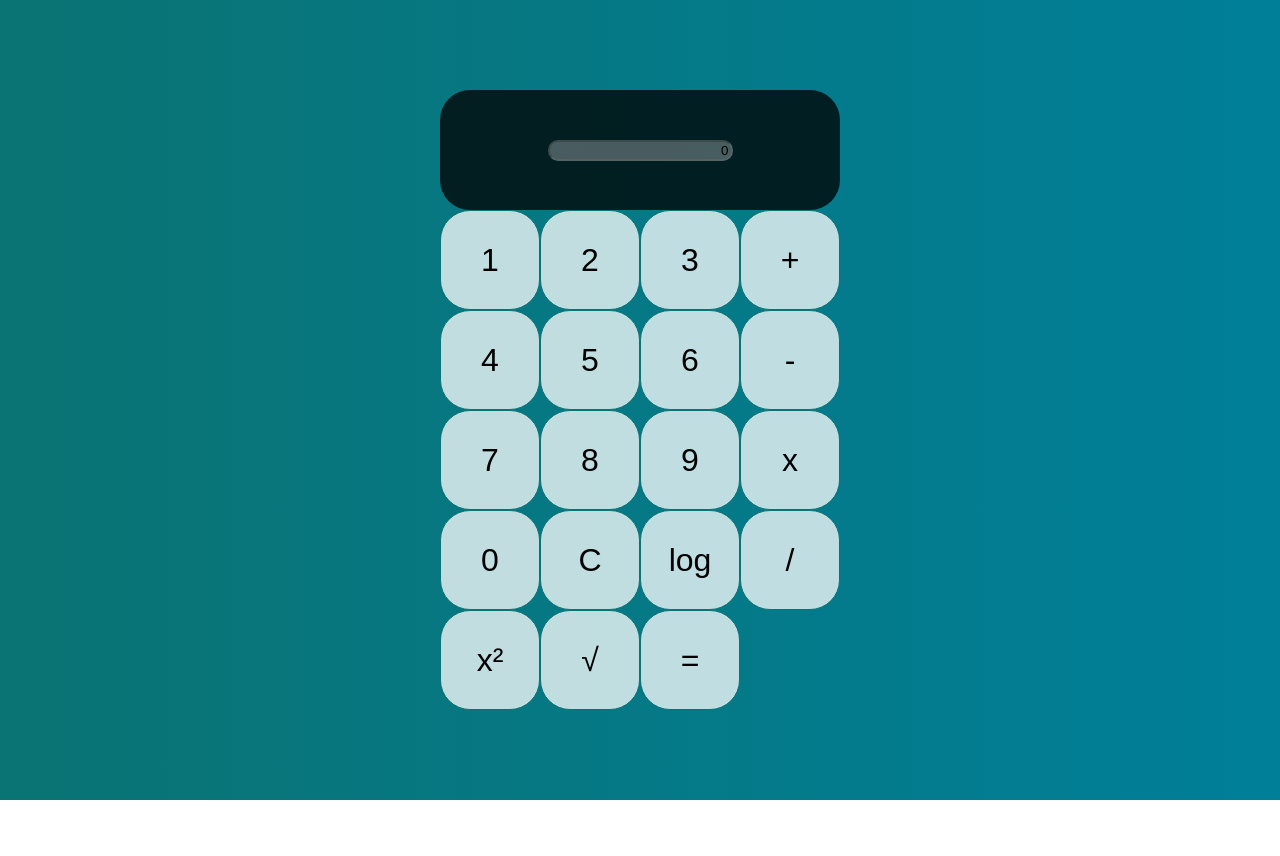
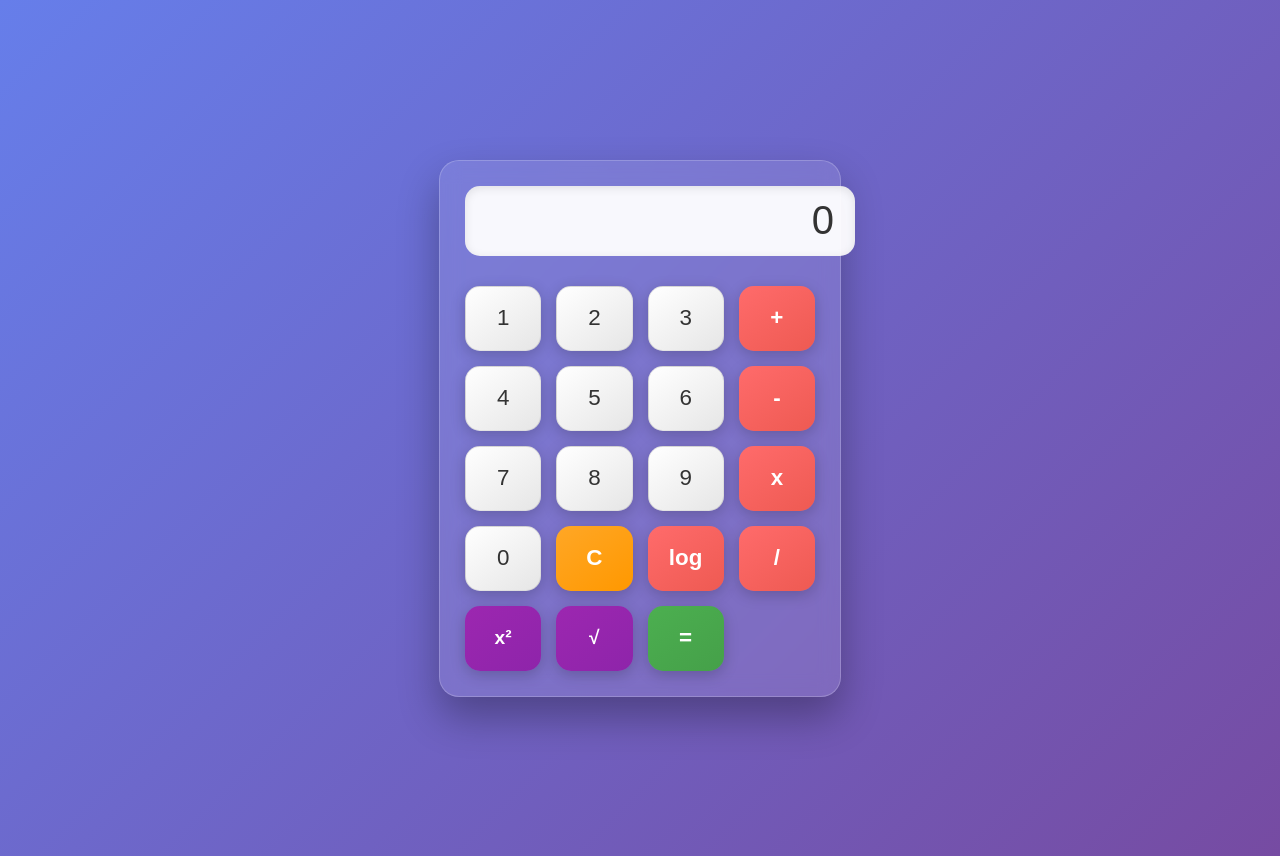
Before and after one commit to mbetancur869-eng/calculadora_1, a plain HTML site: page index.html in a window 1280 px wide. Before the commit the page ends 800 px from the top, so only its background shows below. Drawn offline with Linux system fonts and the light colour scheme.

Commit message:
Update style.css

```diff
--- a/style.css
+++ b/style.css
@@ -1,45 +1,208 @@
-body{
-    margin: 0;
-    padding: 0;
-    background: linear-gradient(to right, #0a7373, #007f99);
-    }
-.calculadora-grid{
-    display: grid;
+body {
+  font-family: 'Segoe UI', Tahoma, Geneva, Verdana, sans-serif;
+  background: linear-gradient(135deg, #667eea 0%, #764ba2 100%);
+  min-height: 100vh;
+  display: flex;
   justify-content: center;
-    align-content: center;
-    min-height: 100vh;
-    grid-template-columns: repeat(4, 100px);
-    grid-template-rows: minmax(120px, auto) repeat(5, 100px);
+  align-items: center;
+  padding: 20px;
 }
 
-.calculadora-grid > button{
-    cursor: pointer;
-    font-size: 2rem;
-    border: 1px solid #0a7373;
-    outline: none;
-    background-color: rgba(255,255,255,.75);
-    border-radius: 30px;
+
+.calculadora-grid {
+  display: grid;
+  grid-template-columns: repeat(4, 1fr);
+  grid-template-rows: auto repeat(5, 1fr);
+  gap: 15px;
+  background: rgba(255, 255, 255, 0.1);
+  backdrop-filter: blur(10px);
+  border-radius: 20px;
+  padding: 25px;
+  box-shadow: 0 20px 40px rgba(0, 0, 0, 0.3);
+  border: 1px solid rgba(255, 255, 255, 0.2);
+  max-width: 350px;
+  width: 100%;
 }
 
-.output{
+
+.output {
   grid-column: 1 / -1;
-    background-color: rgba(0,0,0,0.75);
-    display: flex;
-    align-items: center;
-    justify-content: space-around;
-    flex-direction: column;
-    padding: 10px;
-    word-wrap: break-word;
-    word-break: break-all;
-    border-radius: 30px;
+  margin-bottom: 15px;
 }
 
-.output .display{
-    color: black;
-    font-size: 1.85;
+.display {
+  width: 100%;
+  height: 70px;
+  font-size: 2.5rem;
+  font-weight: 300;
   text-align: right;
-    text-align: right;
-    border-radius: 10px;
+  padding: 0 20px;
+  background: rgba(255, 255, 255, 0.95);
+  border: none;
+  border-radius: 15px;
+  box-shadow: inset 0 2px 10px rgba(0, 0, 0, 0.1);
+  color: #333;
+  letter-spacing: 1px;
+  outline: none;
+}
+
+.display::placeholder {
+  color: #999;
+}
 
 
+button {
+  height: 65px;
+  border: none;
+  border-radius: 15px;
+  font-size: 1.4rem;
+  font-weight: 500;
+  cursor: pointer;
+  transition: all 0.2s ease;
+  box-shadow: 0 4px 15px rgba(0, 0, 0, 0.2);
+  outline: none;
+  position: relative;
+  overflow: hidden;
 }
+
+
+button:hover {
+  transform: translateY(-2px);
+  box-shadow: 0 6px 20px rgba(0, 0, 0, 0.3);
+}
+
+button:active {
+  transform: translateY(0);
+  box-shadow: 0 2px 10px rgba(0, 0, 0, 0.2);
+}
+
+
+button[data-number] {
+  background: linear-gradient(145deg, #ffffff, #e6e6e6);
+  color: #333;
+  border: 1px solid rgba(0, 0, 0, 0.1);
+}
+
+button[data-number]:hover {
+  background: linear-gradient(145deg, #f0f0f0, #d6d6d6);
+}
+
+
+button[data-opera] {
+  background: linear-gradient(145deg, #ff6b6b, #ee5a52);
+  color: white;
+  font-weight: 600;
+}
+
+button[data-opera]:hover {
+  background: linear-gradient(145deg, #ff5252, #e04848);
+}
+
+
+button[data-delete] {
+  background: linear-gradient(145deg, #ffa726, #ff9800);
+  color: white;
+  font-weight: 600;
+}
+
+button[data-delete]:hover {
+  background: linear-gradient(145deg, #ff9800, #f57c00);
+}
+
+
+button[data-igual] {
+  background: linear-gradient(145deg, #4caf50, #45a049);
+  color: white;
+  font-weight: 600;
+  grid-row: span 1;
+}
+
+button[data-igual]:hover {
+  background: linear-gradient(145deg, #45a049, #3d8b40);
+}
+
+
+button[data-exponente],
+button[data-raizcuadrada],
+button[data-porcentaje] {
+  background: linear-gradient(145deg, #9c27b0, #8e24aa);
+  color: white;
+  font-weight: 600;
+  font-size: 1.2rem;
+}
+
+button[data-exponente]:hover,
+button[data-raizcuadrada]:hover,
+button[data-porcentaje]:hover {
+  background: linear-gradient(145deg, #8e24aa, #7b1fa2);
+}
+
+
+button[data-opera]:nth-child(3) {
+  background: linear-gradient(145deg, #607d8b, #546e7a);
+  color: white;
+  font-size: 1.1rem;
+}
+
+button[data-opera]:nth-child(3):hover {
+  background: linear-gradient(145deg, #546e7a, #455a64);
+}
+
+
+button::before {
+  content: '';
+  position: absolute;
+  top: 50%;
+  left: 50%;
+  width: 0;
+  height: 0;
+  border-radius: 50%;
+  background: rgba(255, 255, 255, 0.3);
+  transition: width 0.3s, height 0.3s, top 0.3s, left 0.3s;
+  transform: translate(-50%, -50%);
+  z-index: 1;
+}
+
+button:active::before {
+  width: 100px;
+  height: 100px;
+  top: 50%;
+  left: 50%;
+}
+
+
+@media (max-width: 480px) {
+  .calculadora-grid {
+    gap: 10px;
+    padding: 20px;
+    max-width: 300px;
+  }
+
+  button {
+    height: 55px;
+    font-size: 1.2rem;
+  }
+
+  .display {
+    height: 60px;
+    font-size: 2rem;
+    padding: 0 15px;
+  }
+}
+
+@media (max-width: 360px) {
+  .calculadora-grid {
+    gap: 8px;
+    padding: 15px;
+  }
+
+  button {
+    height: 50px;
+    font-size: 1.1rem;
+  }
+
+  .display {
+    height: 55px;
+    font-size: 1.8rem;
+  }
+}
```
Lines whose indentation alone changed are shown as unchanged.
